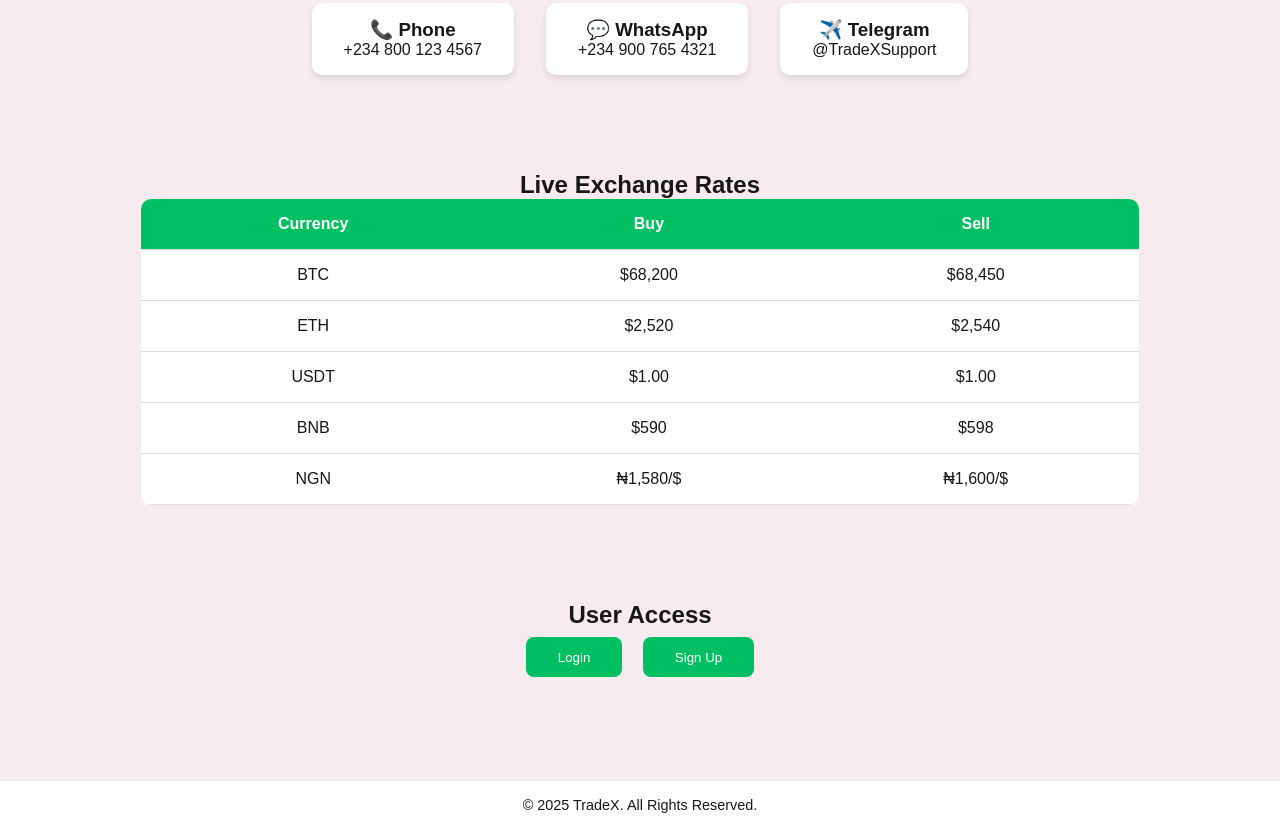
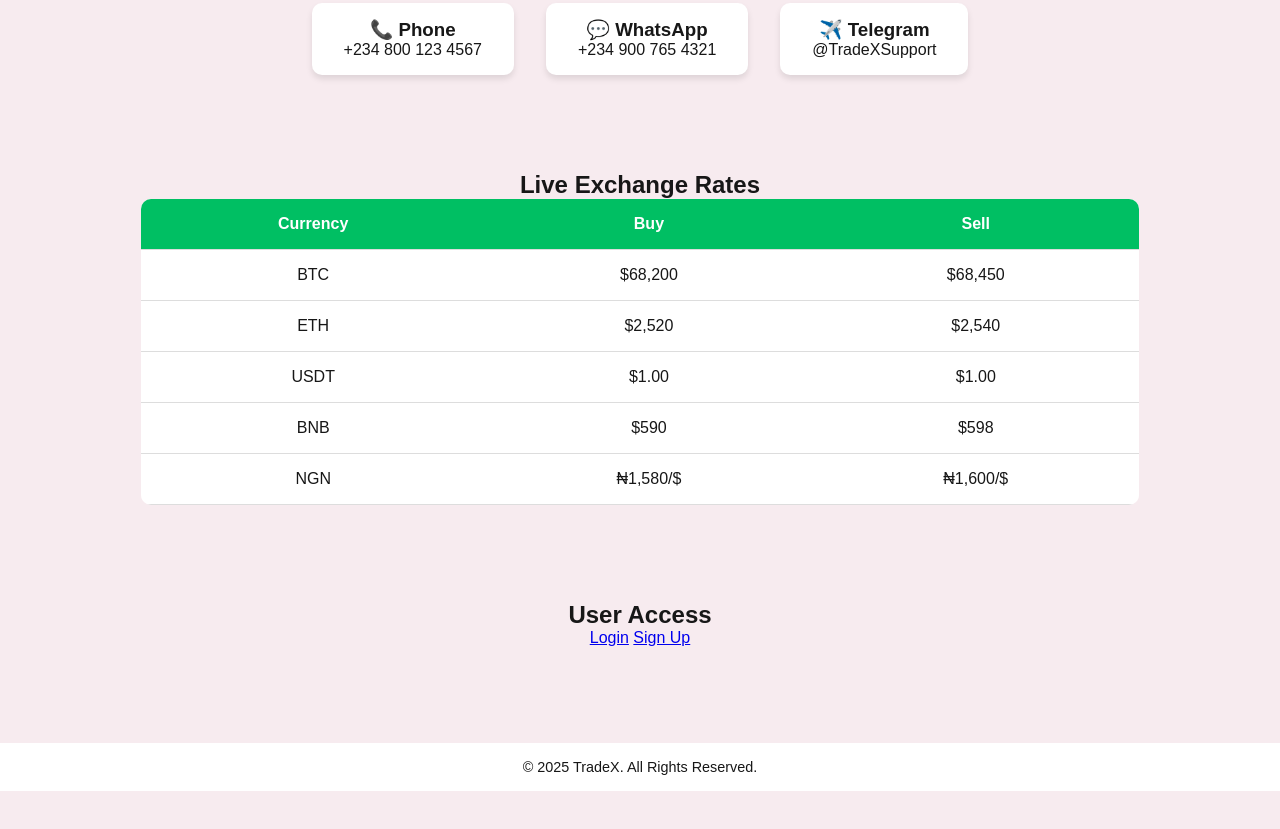
Before and after one commit to emma3524/Final-demo, a plain HTML site: page index.html in a window 1280 px wide. Shown: the part 772-1601 px from the top of the page. After the commit the page ends 1563 px from the top, so only its background shows below. Drawn offline with Linux system fonts and the light colour scheme.

Commit message:
Update index.html.button

```diff
--- a/index.html
+++ b/index.html
@@ -81,8 +81,8 @@
   <section id="account" class="account">
     <h2>User Access</h2>
     <div class="account-buttons">
-      <button onclick="openModal('loginModal')">Login</button>
-      <button onclick="openModal('signupModal')">Sign Up</button>
+      <a class="btn" href="login.html">Login</a>
+<a class="btn" href="signup.html">Sign Up</a>
     </div>
   </section>
 
```
